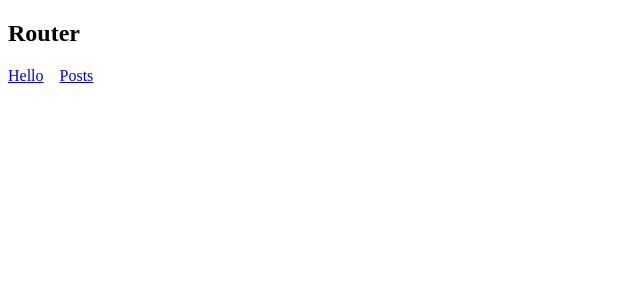
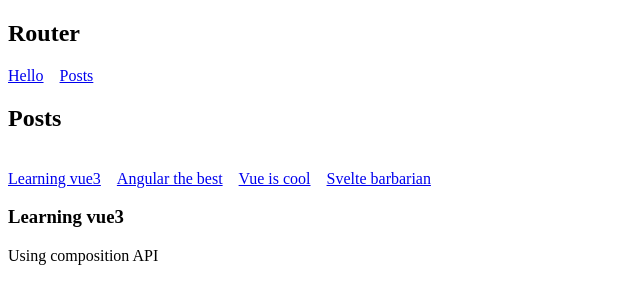
Before and after one commit to emptyfortress/v3, a Vue app: page /posts/0 in a window 1280 px wide. Before the commit this address had no page. Shown: the top 304 px of the page, without its empty margins (0-640 px from the left). Built offline with nearby package versions, Linux system fonts and the light colour scheme.

Commit message:
route compositon finished

```diff
--- /dev/null
+++ b/src/router/Post.vue
@@ -0,0 +1,23 @@
+<template lang="pug">
+h3 {{ post.title }}
+p {{ post.content }}
+</template>
+
+<script>
+import { useRoute, } from 'vue-router'
+import { computed } from 'vue'
+import {testPosts} from '../microblog/posts.js'
+
+export default {
+	setup() {
+		const route = useRoute()
+		const post = computed(() =>testPosts.find((x) => x.id === parseInt(route.params.id)))
+		return {
+			post
+		}
+	}
+}
+</script>
+
+<style lang="scss">
+</style>
--- a/src/router/Posts.vue
+++ b/src/router/Posts.vue
@@ -1,17 +1,25 @@
 <template lang="pug">
 h2 Posts
+br
+routerLink(v-for="post in testPosts" :to="`/posts/${post.id}`").link {{post.title}}
+routerView
 </template>
 
 <script>
+import {testPosts} from '../microblog/posts.js'
 
 export default {
 	setup() {
 		return {
-
+			testPosts
 		}
 	}
 }
 </script>
 
 <style lang="scss">
+.link {
+	margin-right: 1rem;
+	display: inline-block;
+}
 </style>
--- a/src/router/router.js
+++ b/src/router/router.js
@@ -1,6 +1,7 @@
 import { createRouter, createWebHistory } from 'vue-router'
 import Hello from './Hello.vue'
 import Posts from './Posts.vue'
+import Post from './Post.vue'
 
 export const router = createRouter({
 	history: createWebHistory(),
@@ -14,7 +15,14 @@ export const router = createRouter({
 		{
 			path: '/posts',
 			name: 'posts',
-			component: Posts
-		}
+			component: Posts,
+			children: [
+				{
+					path: ':id',
+					name: 'post',
+					component: Post
+				}
+			]
+		},
 	]
 })
```
